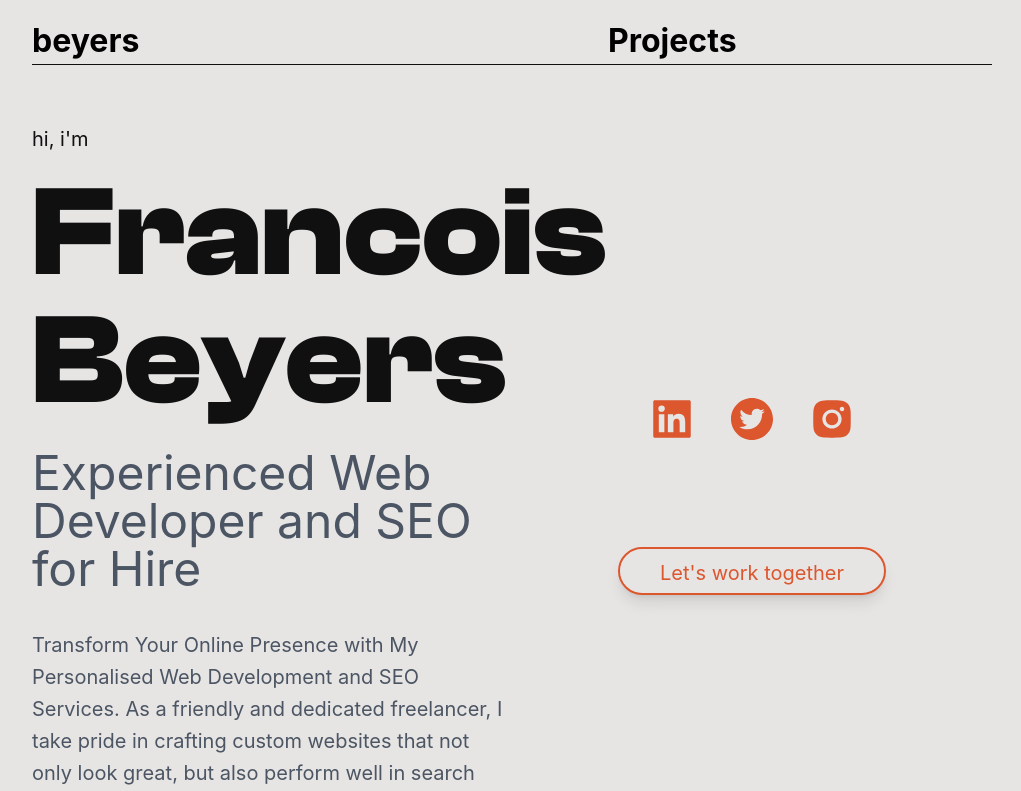
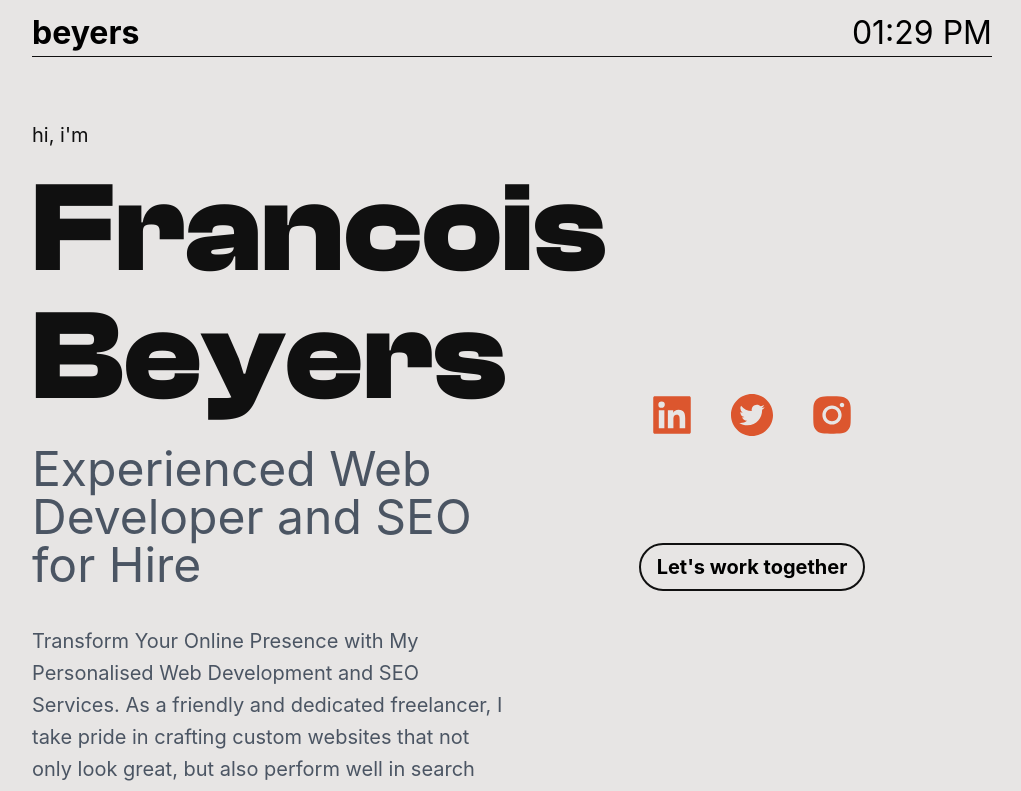
Before and after one commit to francoisbeyers/portfolio, a Next.js app: page / in a window 1280 px wide. Shown: the top 791 px of the page, without its empty margins (128-1149 px from the left). Built offline with nearby package versions, Linux system fonts and the light colour scheme.

Commit message:
updated email button

```diff
--- a/app/layout.js
+++ b/app/layout.js
@@ -14,30 +14,30 @@ const clash = localFont({
 });
 
 export default function RootLayout({ children }) {
-  // const [time, setTime] = useState(
-  //   new Date().toLocaleTimeString([], {
-  //     hour: "2-digit",
-  //     minute: "2-digit",
-  //   })
-  // );
+  const [time, setTime] = useState(
+    new Date().toLocaleTimeString([], {
+      hour: "2-digit",
+      minute: "2-digit",
+    })
+  );
 
-  // useEffect(() => {
-  //   const interval = setInterval(() => {
-  //     setTime(
-  //       new Date().toLocaleTimeString([], {
-  //         hour: "2-digit",
-  //         minute: "2-digit",
-  //       })
-  //     );
-  //   }, 1000);
-  //   return () => clearInterval(interval);
-  // }, []);
+  useEffect(() => {
+    const interval = setInterval(() => {
+      setTime(
+        new Date().toLocaleTimeString([], {
+          hour: "2-digit",
+          minute: "2-digit",
+        })
+      );
+    }, 1000);
+    return () => clearInterval(interval);
+  }, []);
   return (
     <html lang="en" className={`${clash.variable}`}>
       <head />
       <body className="flex flex-col justify-between px-10 md:px-20 lg:px-40 bg-stone-200 scroll-smooth selection:bg-dark-grey selection:text-gray-100">
-        <header className="left-0 mb-3 pt-[10px] right-0 top-0 z-[100] mt-2 border-dark-grey border-b">
-          <div className="flex flex-wrap font-bold text-[28px] lg:text-[32px] leading-none md:leading-[0.95] lg:leading-[0.95] items-center">
+        <header className="left-0 mb-4 pt-[10px] right-0 top-0 z-[100] mt-2 border-dark-grey border-b">
+          <div className="flex flex-wrap mb-2 font-bold text-[28px] lg:text-[32px] leading-none md:leading-[0.95] lg:leading-[0.95] items-center">
             <div className="w-[35%] md:w-[45%] lg:w-[60%]">
               <Link href={"/"} className="py-2">
                 beyers
@@ -45,7 +45,7 @@ export default function RootLayout({ children }) {
             </div>
             <nav className="ml-auto flex w-[65%] md:w-[55%] lg:w-[40%] items-center">
               <div className="flex justify-end w-full space-x-1 lg:space-x-2 md:w-auto md:justify-start">
-                <Link
+                {/* <Link
                   className="group relative block overflow-hidden opacity-[1] transition-opacity duration-300 ease-in-out hover:opacity-[1]"
                   href="/"
                 >
@@ -56,7 +56,7 @@ export default function RootLayout({ children }) {
                     Projects
                   </span>
                 </Link>
-                {/* <Link
+                <Link
                   className="block relative overflow-hidden py-2 group opacity-[0.25] hover:opacity-[1] transition-opacity ease-in-out duration-300"
                   href="/"
                 >
@@ -80,10 +80,10 @@ export default function RootLayout({ children }) {
                 </Link> */}
               </div>
               <span
-                // suppressHydrationWarning={true}
+                suppressHydrationWarning={true}
                 className="hidden ml-auto font-normal md:block"
               >
-                {/* {time} */}
+                {time}
               </span>
             </nav>
           </div>
--- a/components/Button.jsx
+++ b/components/Button.jsx
@@ -1,8 +1,15 @@
 function Button({ btnText }) {
   return (
-    <button className="relative inline-block h-12 px-6 mx-2 overflow-hidden text-xl leading-10 text-center transition duration-300 ease-in-out bg-transparent border-2 rounded-full shadow-lg text-orange border-orange hover:bg-orange md:px-10 md:py-1 rollover">
-      <span className="roll-text">{btnText}</span>
-      <span className="text-white roll-text">{btnText}</span>
+    <button
+      className="group relative block overflow-hidden opacity-[1] transition-opacity duration-300 ease-in-out hover:opacity-[1] border-dark-grey border-2 rounded-full px-4 font-bold text-lg md:text-xl"
+      type="button"
+    >
+      <span className="block transition-transform duration-[350ms] ease-in-out md:group-hover:translate-y-[-110%] py-2">
+        {btnText}
+      </span>
+      <span className="transition-translate absolute inset-0 block translate-y-full duration-[350ms] ease-in-out md:group-hover:translate-y-0 py-2">
+        {btnText}
+      </span>
     </button>
   );
 }
--- a/styles/globals.css
+++ b/styles/globals.css
@@ -39,15 +39,3 @@ a {
 .glow-text {
   animation: glow 2s ease-in-out infinite alternate;
 }
-
-/* rollover */
-/* CSS code */
-.roll-text {
-  display: block;
-  position: relative;
-  transition: all 420ms cubic-bezier(0.175, 0.885, 0.32, 1.275);
-}
-
-.rollover:hover .roll-text:first-child {
-  margin-top: -38px;
-}
```
